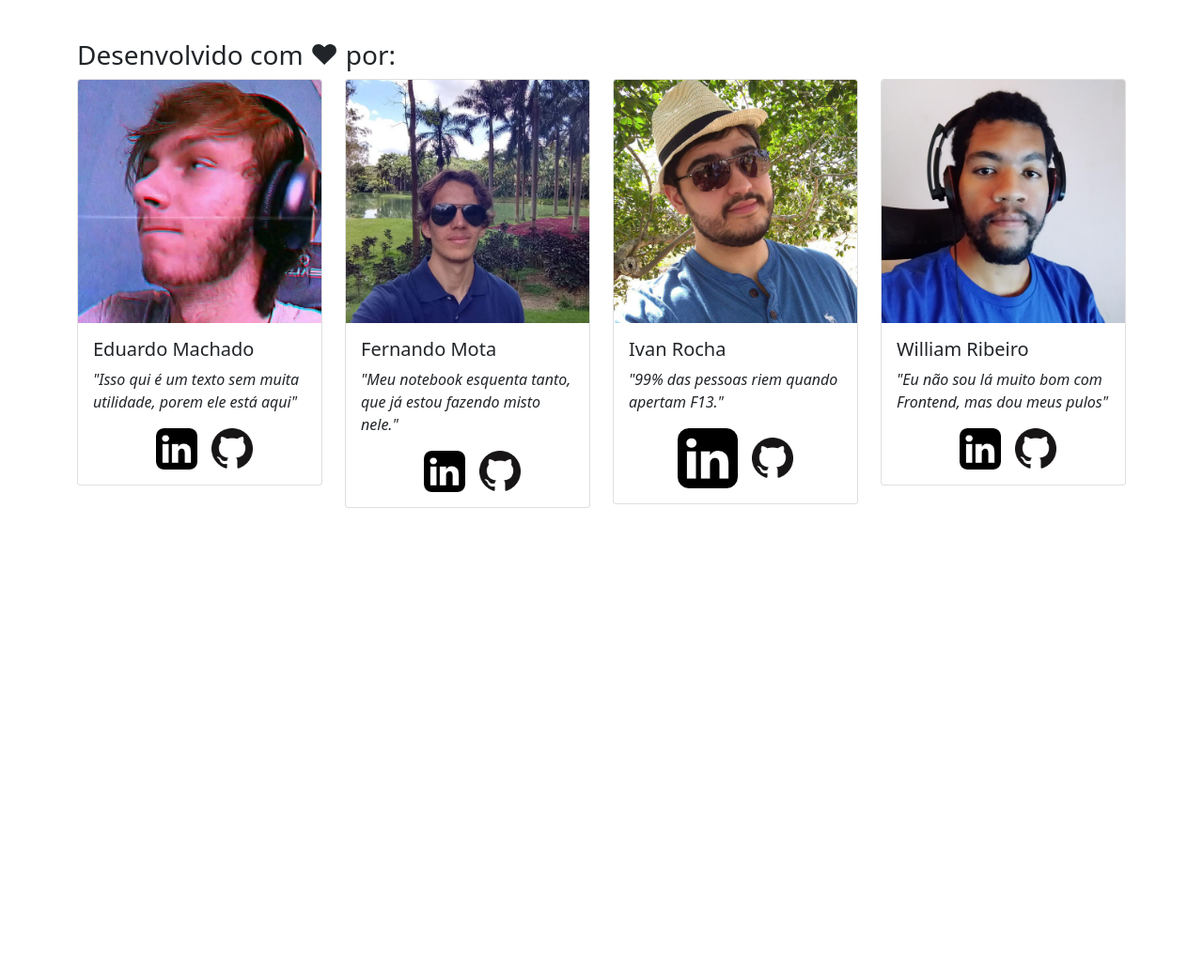
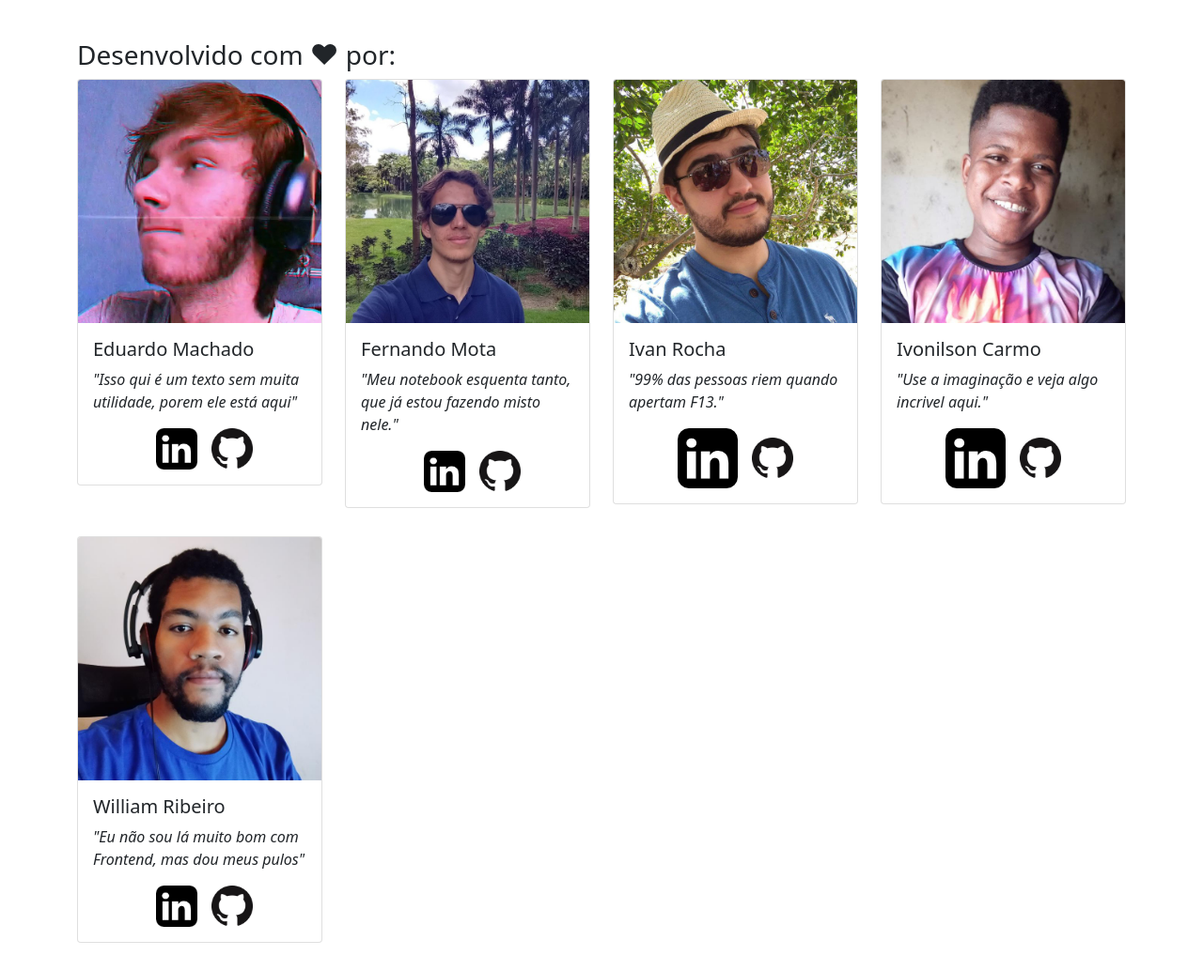
Before and after one commit to gogixweb/clt-vs-pj, a Django app: page /contact in a window 1280 px wide. Shown: the part 97-1131 px from the top of the page at 94% size. Before the commit the page ends 638 px from the top, so only its background shows below. Run offline with Django 3.2, Linux system fonts and the light colour scheme.

Commit message:
added the ivon-carmo.jpg file and changed the contact.html file

```diff
--- a/web/cltvspj/templates/cltvspj/contact.html
+++ b/web/cltvspj/templates/cltvspj/contact.html
@@ -79,6 +79,22 @@ contato
 
         <div class="col-md-3"  style="margin-bottom: 30px;">
             <div class="card">
+                <img src={% static "img/ivon-carmo.jpg" %} class="card-img-top" alt="Ivonilson Carmo">
+                <div class="card-body">
+                    <h5 class="card-title">Ivonilson Carmo</h5>
+                    <p class="card-text">
+                        <i>"Use a imaginação e veja algo incrivel aqui."</i>
+                    </p>
+                    <div class="text-center">
+                        <a href="https://www.linkedin.com"><img class="" src={% static "img/sinal-do-linkedin.png" %}></a>
+                        <a href="https://github.com/ivonilson-carmo"><img class="mini-logo" src={% static "img/GitHub-Mark-64px.png" %}></a>
+                    </div>
+                </div>
+            </div>
+        </div>
+
+        <div class="col-md-3"  style="margin-bottom: 30px;">
+            <div class="card">
                 <img src={% static "img/william-ribeiro.jpeg" %} class="card-img-top" alt="...">
                 <div class="card-body">
                     <h5 class="card-title">William Ribeiro</h5>
```
Also changed, not shown: web/cltvspj/static/img/ivon-carmo.jpg (added).
